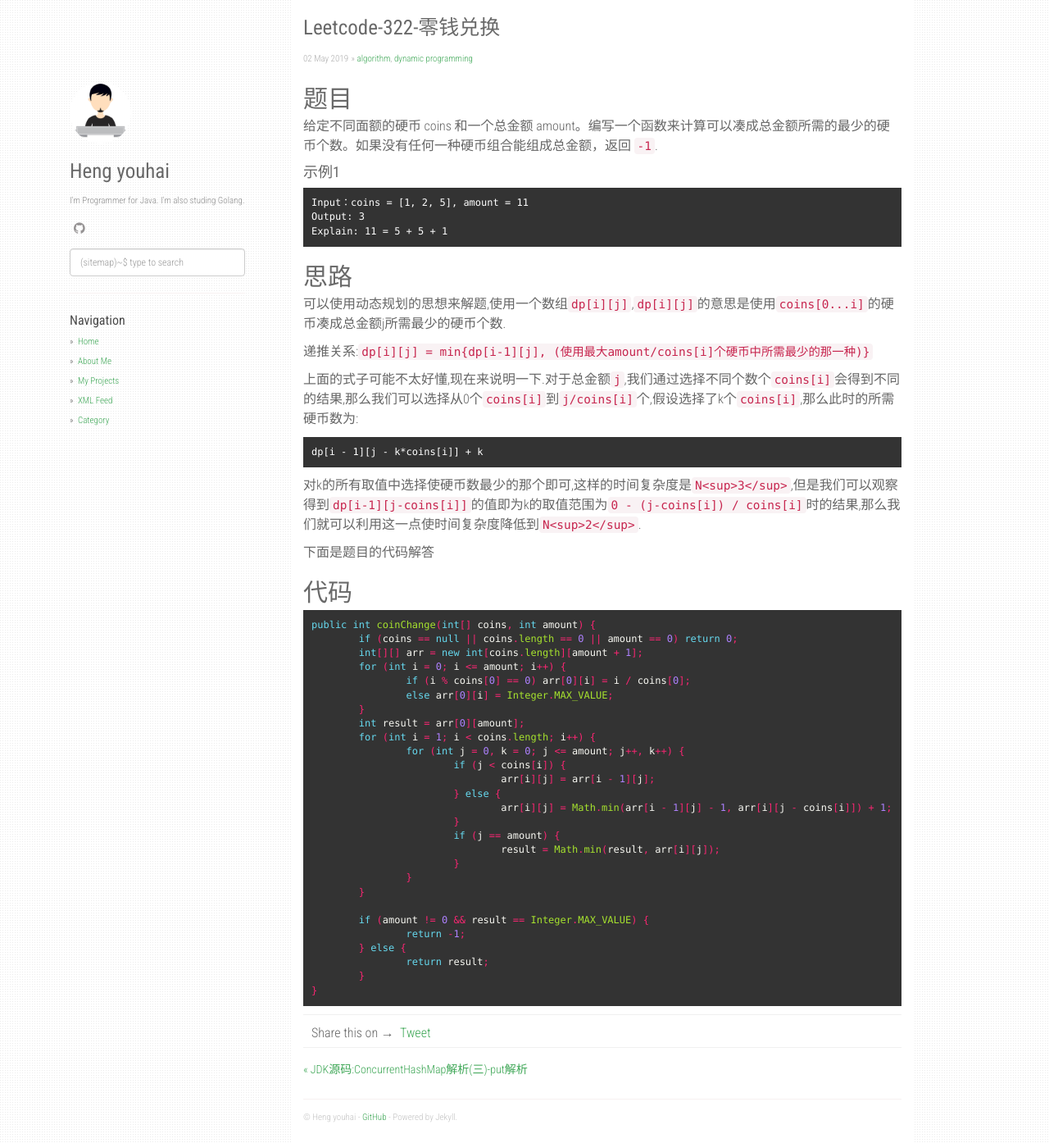
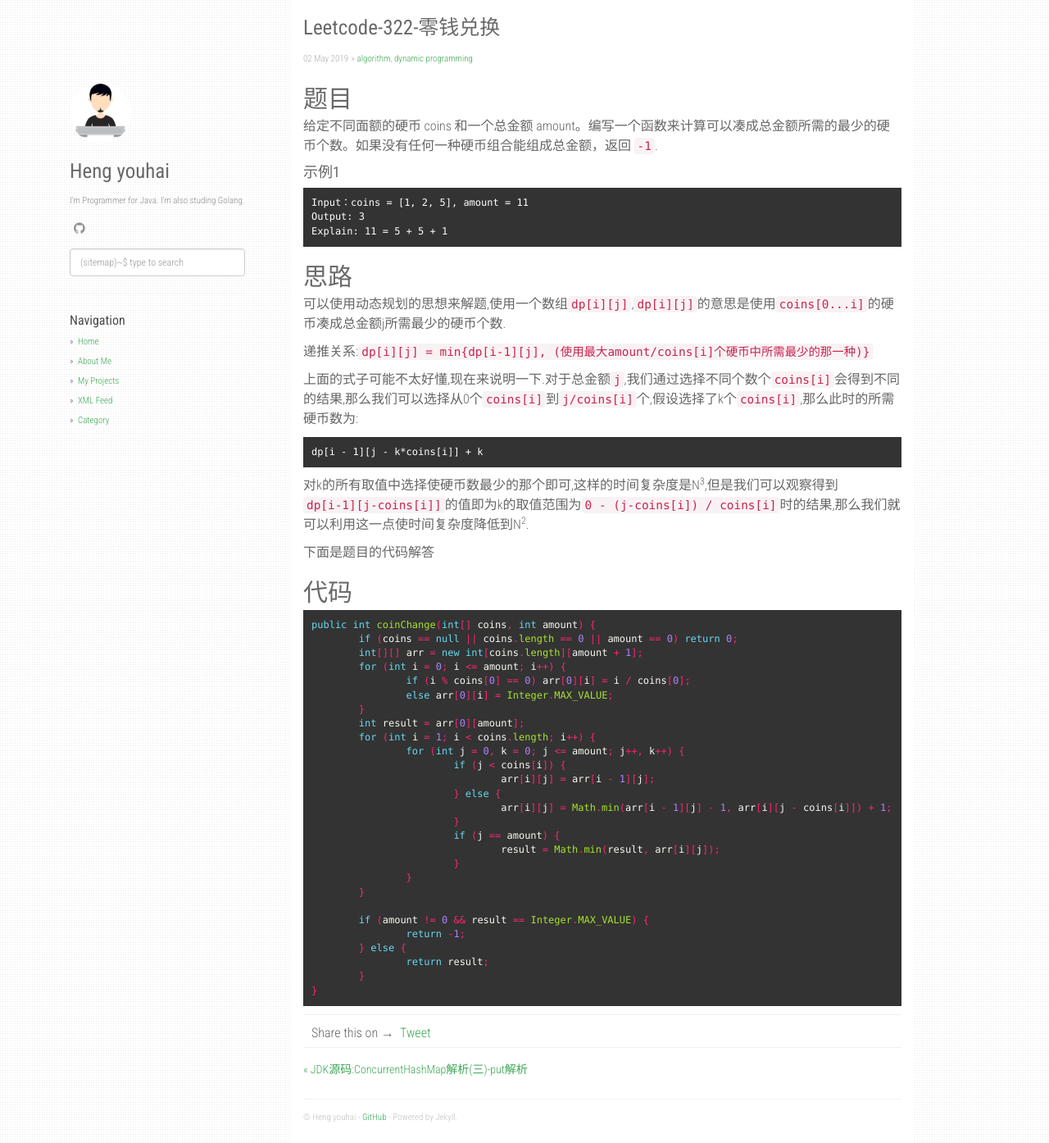
Before and after one commit to hengyoush/hengyoush.github.io, a Jekyll site: the page built from _posts/2019-04-29-codefight-leetcode-322.md, in a window 1280 px wide and 1394 px high. Shown: the whole window at 82% size. Built offline with Jekyll 4.4.1, drawn with Linux system fonts in a browser that asks for light colours; nearby versions of some CDN libraries; comment, search, counter and statistics services are not loaded.

Commit message:
修复typo

````diff
--- a/_posts/2019-04-29-codefight-leetcode-322.md
+++ b/_posts/2019-04-29-codefight-leetcode-322.md
@@ -24,7 +24,7 @@ Explain: 11 = 5 + 5 + 1
 ```
 dp[i - 1][j - k*coins[i]] + k
 ```
-对k的所有取值中选择使硬币数最少的那个即可,这样的时间复杂度是`N<sup>3</sup>`,但是我们可以观察得到`dp[i-1][j-coins[i]]`的值即为k的取值范围为`0 - (j-coins[i]) / coins[i]`时的结果,那么我们就可以利用这一点使时间复杂度降低到`N<sup>2</sup>`.
+对k的所有取值中选择使硬币数最少的那个即可,这样的时间复杂度是N<sup>3</sup>,但是我们可以观察得到`dp[i-1][j-coins[i]]`的值即为k的取值范围为`0 - (j-coins[i]) / coins[i]`时的结果,那么我们就可以利用这一点使时间复杂度降低到N<sup>2</sup>.
 
 下面是题目的代码解答
 
````
